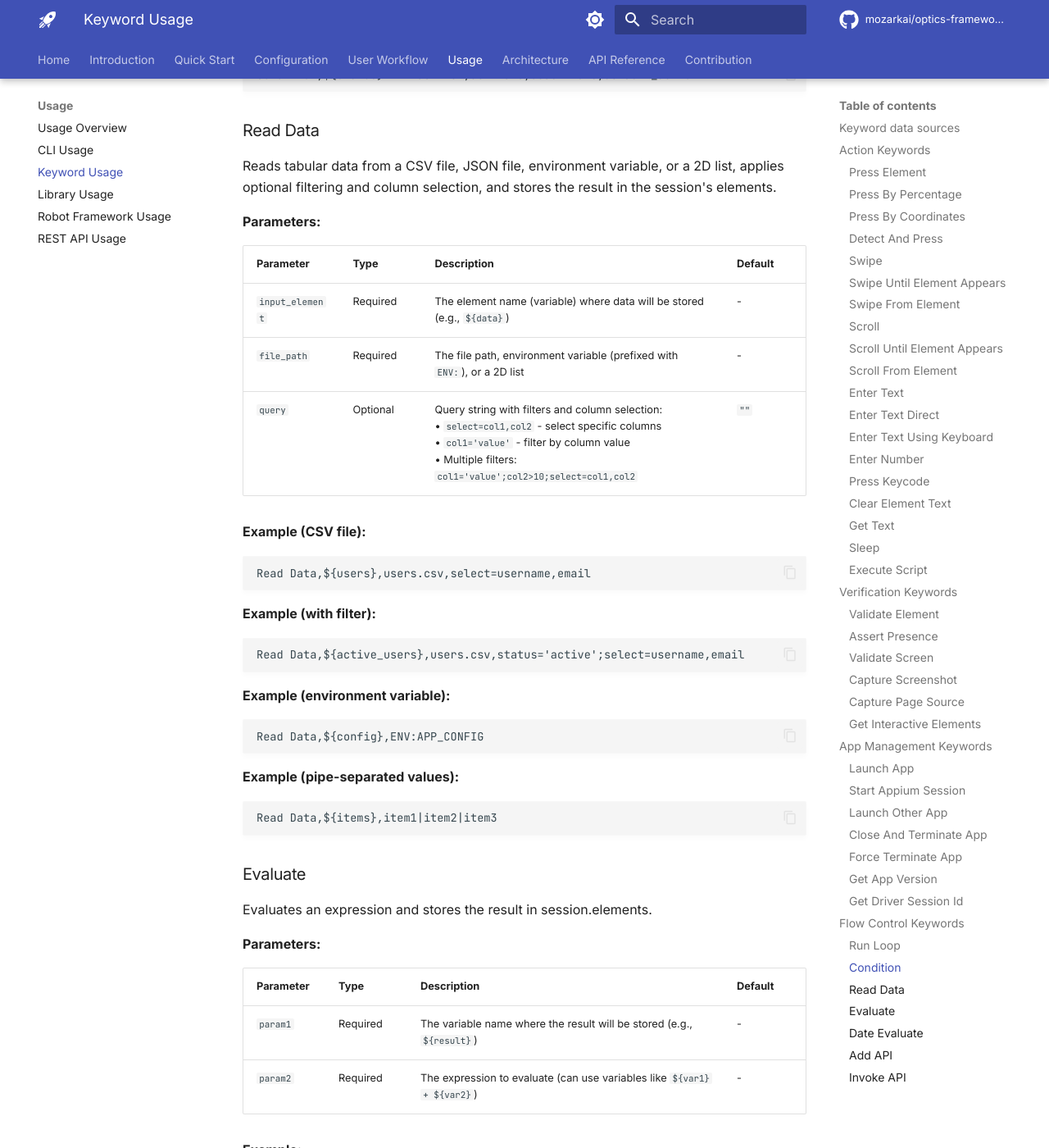
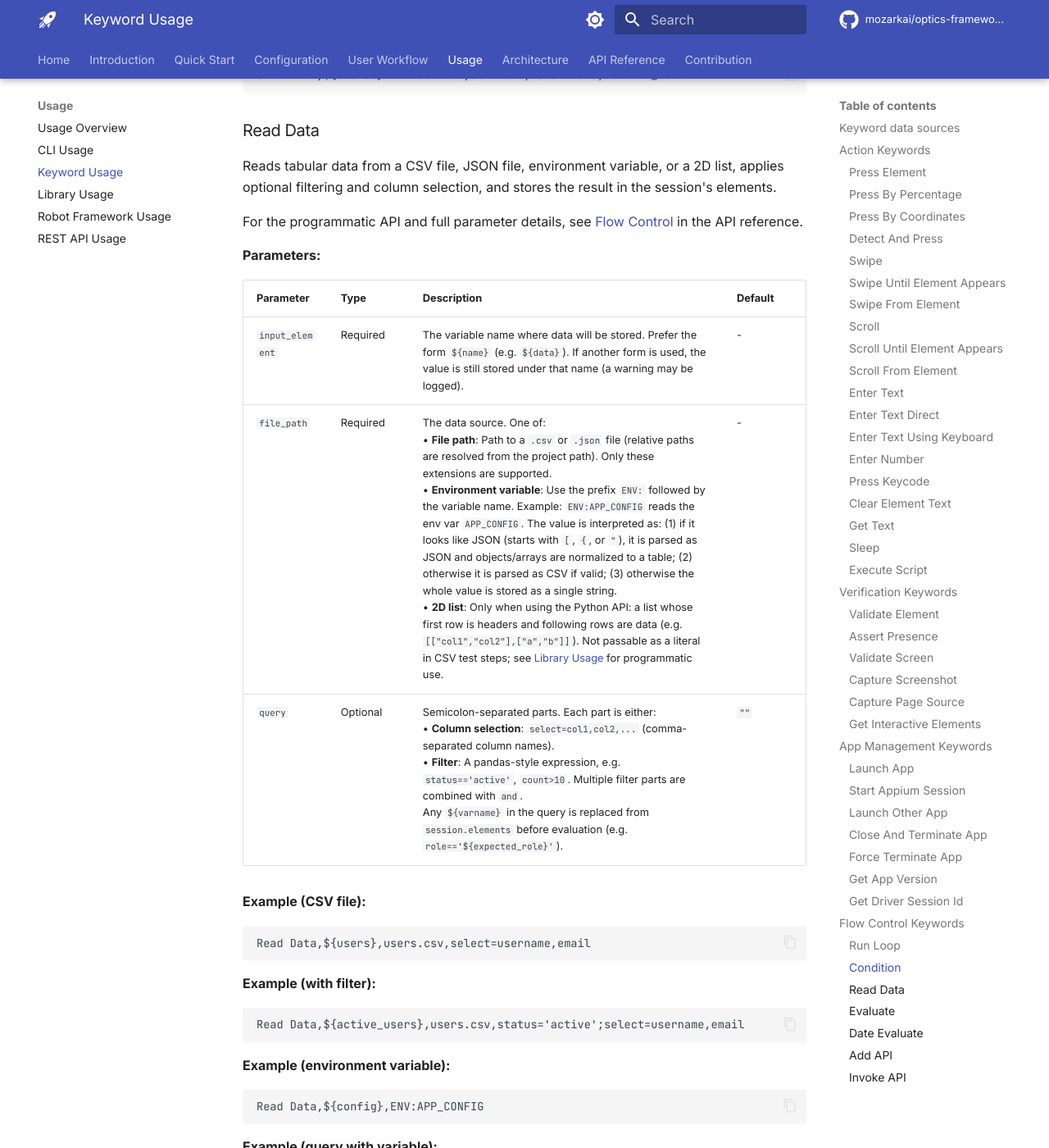
Before and after one commit to thakur-patel/optics-framework, an MkDocs documentation site: the page built from docs/usage/keyword_usage.md, in a window 1280 px wide and 1400 px high, scrolled down 18788 px. Shown: the whole window at 82% size. Built offline with MkDocs 1.6.1 and Material for MkDocs 9.7.7, drawn with Linux system fonts in a browser that asks for light colours; comment, search, counter and statistics services are not loaded; some of the changed text lies outside the part shown.

Commit message:
docs: enhance FlowControl documentation with read_data method details
Signed-off-by: Dhruv Menon <dhruvmenon1104@gmail.com>

````diff
--- a/docs/usage/keyword_usage.md
+++ b/docs/usage/keyword_usage.md
@@ -662,13 +662,15 @@ Condition,${status} == "active",activate,deactivate,default_action
 
 Reads tabular data from a CSV file, JSON file, environment variable, or a 2D list, applies optional filtering and column selection, and stores the result in the session's elements.
 
+For the programmatic API and full parameter details, see [Flow Control](../api_reference/flow_control.md) in the API reference.
+
 **Parameters:**
 
 | Parameter | Type | Description | Default |
 |-----------|------|-------------|---------|
-| `input_element` | Required | The element name (variable) where data will be stored (e.g., `${data}`) | - |
-| `file_path` | Required | The file path, environment variable (prefixed with `ENV:`), or a 2D list | - |
-| `query` | Optional | Query string with filters and column selection:<br/>• `select=col1,col2` - select specific columns<br/>• `col1='value'` - filter by column value<br/>• Multiple filters: `col1='value';col2>10;select=col1,col2` | `""` |
+| `input_element` | Required | The variable name where data will be stored. Prefer the form `${name}` (e.g. `${data}`). If another form is used, the value is still stored under that name (a warning may be logged). | - |
+| `file_path` | Required | The data source. One of:<br/>• **File path**: Path to a `.csv` or `.json` file (relative paths are resolved from the project path). Only these extensions are supported.<br/>• **Environment variable**: Use the prefix `ENV:` followed by the variable name. Example: `ENV:APP_CONFIG` reads the env var `APP_CONFIG`. The value is interpreted as: (1) if it looks like JSON (starts with `[`, `{`, or `"`), it is parsed as JSON and objects/arrays are normalized to a table; (2) otherwise it is parsed as CSV if valid; (3) otherwise the whole value is stored as a single string.<br/>• **2D list**: Only when using the Python API: a list whose first row is headers and following rows are data (e.g. `[["col1","col2"],["a","b"]]`). Not passable as a literal in CSV test steps; see [Library Usage](library_usage.md) for programmatic use. | - |
+| `query` | Optional | Semicolon-separated parts. Each part is either:<br/>• **Column selection**: `select=col1,col2,...` (comma-separated column names).<br/>• **Filter**: A pandas-style expression, e.g. `status=='active'`, `count>10`. Multiple filter parts are combined with `and`.<br/>Any `${varname}` in the query is replaced from `session.elements` before evaluation (e.g. `role=='${expected_role}'`). | `""` |
 
 **Example (CSV file):**
 
@@ -688,11 +690,13 @@ Read Data,${active_users},users.csv,status='active';select=username,email
 Read Data,${config},ENV:APP_CONFIG
 ```
 
-**Example (pipe-separated values):**
+**Example (query with variable):**
 
 ```csv
-Read Data,${items},item1|item2|item3
+Read Data,${filtered},users.csv,role=='${expected_role}';select=id,name
 ```
+
+**Note:** Inline list data (e.g. a 2D list) is supported only when calling the Python API; see [Library Usage](library_usage.md) for examples.
 
 ### Evaluate
 
````
Also changed, not shown: docs/api_reference/flow_control.md (+4 -0 lines), docs/configuration.md (+0 -4 lines), docs/usage/library_usage.md (+9 -5 lines), 1 other file.
